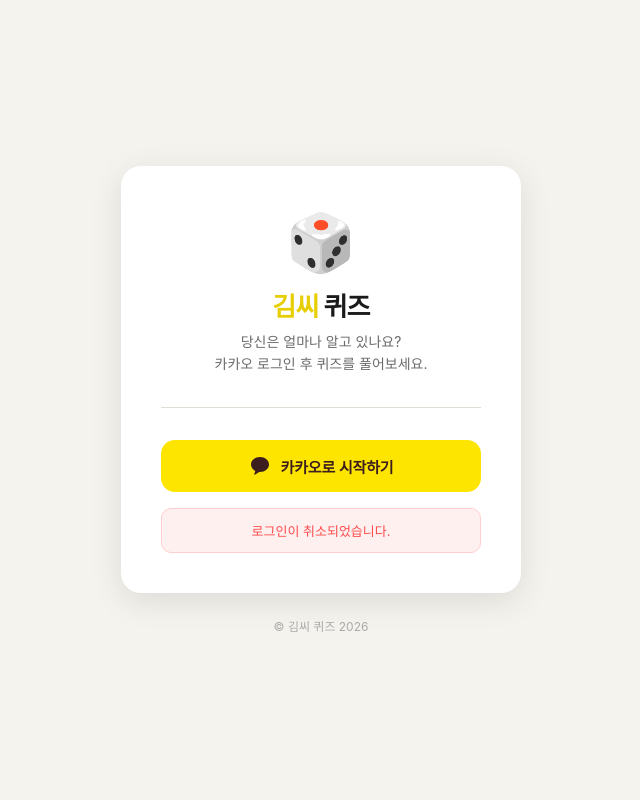
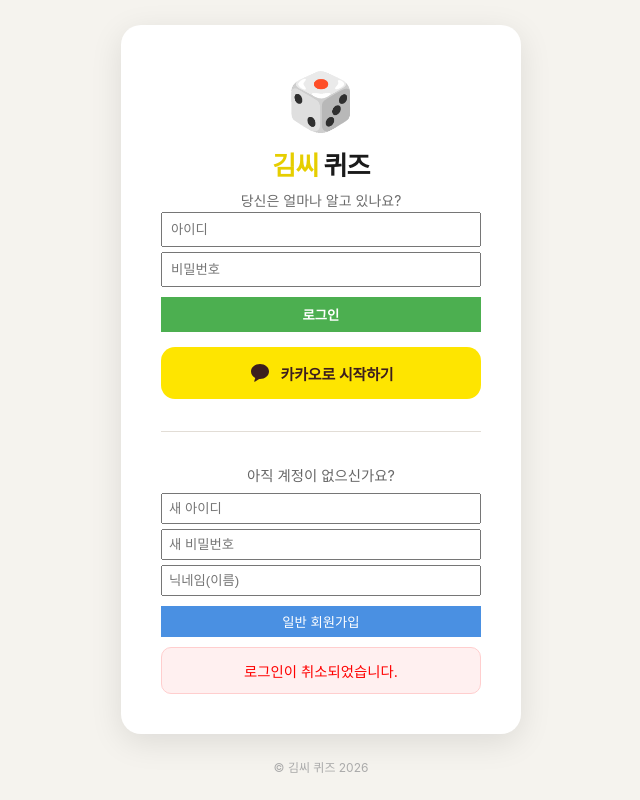
Before and after one commit to banana2990/2026bday, a Flask app: a page that uses templates/index.html in a window 1280 px wide. Shown: the whole page, without its empty margins (319-959 px from the left). Run offline with Flask 3, Linux system fonts and the light colour scheme; the visitor is signed in with stand-in values (Sample User, id 1); some libraries are stand-ins or nearby versions.

Commit message:
20260620 quiz page setting_kakao login / normal login

```diff
--- a/app.py
+++ b/app.py
@@ -4,6 +4,7 @@ from datetime import datetime
 
 from flask import Flask, render_template, redirect, request, session, url_for
 from flask_sqlalchemy import SQLAlchemy
+from werkzeug.security import generate_password_hash, check_password_hash
 
 app = Flask(__name__)
 
@@ -27,7 +28,17 @@ KAKAO_REDIRECT_URI = os.environ.get(
 
 class User(db.Model):
     __tablename__ = "users"
-    id            = db.Column(db.BigInteger, primary_key=True)   # 카카오 회원번호
+    # 내부 식별용 PK (Auto-increment)
+    id            = db.Column(db.Integer, primary_key=True, autoincrement=True)
+    # 로그인 타입 구분 ('kakao' 또는 'local')
+    login_type    = db.Column(db.String(10), nullable=False, default='local')
+    # 카카오 고유 식별 통합 번호 (일반 유저는 Null)
+    kakao_id      = db.Column(db.BigInteger, unique=True, nullable=True)
+    # 일반 로그인용 ID (카카오 유저는 Null 가능)
+    username      = db.Column(db.String(50), unique=True, nullable=True)
+    # 암호화된 비밀번호 해시값 (카카오 유저는 Null)
+    password_hash = db.Column(db.String(255), nullable=True)
+
     nickname      = db.Column(db.String(100))
     profile_image = db.Column(db.String(500))
     created_at    = db.Column(db.DateTime, default=datetime.utcnow)
@@ -36,11 +47,19 @@ class User(db.Model):
     quiz_attempts = db.relationship("QuizAttempt", backref="user", lazy=True)
     messages      = db.relationship("Message",      backref="user", lazy=True)
 
+    # 비밀번호 해시화 암호화 (Spring Security의 PasswordEncoder 역할)
+    def set_password(self, password):
+        self.password_hash = generate_password_hash(password)
+
+    # 비밀번호 검증 매칭
+    def check_password(self, password):
+        return check_password_hash(self.password_hash, password)
+
 
 class QuizAttempt(db.Model):
     __tablename__ = "quiz_attempts"
     id         = db.Column(db.Integer, primary_key=True)
-    user_id    = db.Column(db.BigInteger, db.ForeignKey("users.id"), nullable=False)
+    user_id    = db.Column(db.Integer, db.ForeignKey("users.id"), nullable=False)
     is_correct = db.Column(db.Boolean,  nullable=False)
     created_at = db.Column(db.DateTime, default=datetime.utcnow)
 
@@ -48,7 +67,7 @@ class QuizAttempt(db.Model):
 class Message(db.Model):
     __tablename__ = "messages"
     id         = db.Column(db.Integer, primary_key=True)
-    user_id    = db.Column(db.BigInteger, db.ForeignKey("users.id"), nullable=False)
+    user_id    = db.Column(db.Integer, db.ForeignKey("users.id"), nullable=False)
     content    = db.Column(db.Text, nullable=False)
     created_at = db.Column(db.DateTime, default=datetime.utcnow)
     updated_at = db.Column(db.DateTime, default=datetime.utcnow, onupdate=datetime.utcnow)
@@ -73,6 +92,7 @@ def home():
     )
 
 
+# [OAuth] 카카오 로그인 콜백 처리
 @app.route("/auth/kakao/callback")
 def kakao_callback():
     code  = request.args.get("code")
@@ -114,10 +134,15 @@ def kakao_callback():
     nickname = profile.get("nickname", "")
     img_url  = profile.get("profile_image_url", "")
 
-    # 3) DB upsert
-    user = db.session.get(User, kakao_id)
+    # 3) DB upsert (kakao_id 기준 조회)
+    user = User.query.filter_by(kakao_id=kakao_id).first()
     if user is None:
-        user = User(id=kakao_id, nickname=nickname, profile_image=img_url)
+        user = User(
+            kakao_id=kakao_id,
+            login_type="kakao",
+            nickname=nickname,
+            profile_image=img_url
+        )
         db.session.add(user)
     else:
         user.nickname      = nickname
@@ -125,12 +150,62 @@ def kakao_callback():
         user.last_login_at = datetime.utcnow()
     db.session.commit()
 
-    # 4) 세션 저장
-    session["user_id"]       = kakao_id
+    # 4) 세션 저장 (내부 고유 PK인 user.id 저장)
+    session["user_id"]       = user.id
     session["nickname"]      = nickname
     session["profile_image"] = img_url
 
     return redirect(url_for("home"))
+
+
+# [Local] 일반 회원가입 처리
+@app.route("/register", methods=["POST"])
+def register():
+    username = request.form.get("username")
+    password = request.form.get("password")
+    nickname = request.form.get("nickname")
+
+    if not username or not password or not nickname:
+        return redirect(url_for("home") + "?login_error=모든 필드를 입력해주세요.")
+
+    # 중복 아이디 체크
+    existing_user = User.query.filter_by(username=username).first()
+    if existing_user:
+        return redirect(url_for("home") + "?login_error=이미 존재하는 아이디입니다.")
+
+    # 새 유저 등록 및 패스워드 암호화
+    new_user = User(username=username, nickname=nickname, login_type="local")
+    new_user.set_password(password)
+
+    db.session.add(new_user)
+    db.session.commit()
+
+    # 가입 직후 세션 로그인 처리
+    session["user_id"] = new_user.id
+    session["nickname"] = new_user.nickname
+
+    return redirect(url_for("home"))
+
+
+# [Local] 일반 로그인 처리
+@app.route("/login", methods=["POST"])
+def local_login():
+    username = request.form.get("username")
+    password = request.form.get("password")
+
+    user = User.query.filter_by(username=username, login_type="local").first()
+
+    # 유저 체크 및 비밀번호 해시값 대조
+    if user and user.check_password(password):
+        user.last_login_at = datetime.utcnow()
+        db.session.commit()
+
+        session["user_id"] = user.id
+        session["nickname"] = user.nickname
+        session["profile_image"] = user.profile_image
+        return redirect(url_for("home"))
+
+    return redirect(url_for("home") + "?login_error=아이디 또는 비밀번호가 틀렸습니다.")
 
 
 @app.route("/logout")
@@ -140,4 +215,5 @@ def logout():
 
 
 if __name__ == "__main__":
-    app.run(debug=True)
+    port = int(os.environ.get("PORT", 5000))
+    app.run(host="0.0.0.0", port=port, debug=True)
--- a/requirements.txt
+++ b/requirements.txt
@@ -1,5 +1,5 @@
 Flask==3.0.3
+Flask-SQLAlchemy==3.1.1
 gunicorn==22.0.0
-psycopg2-binary==2.9.10
-Flask-SQLAlchemy==3.1.1
 requests==2.32.3
+psycopg2-binary==2.9.9
--- a/templates/index.html
+++ b/templates/index.html
@@ -7,24 +7,19 @@
     <meta name="keywords" content="[2026 김예진 탄신일 기념 퀴즈]">
     <meta name="description" content="20개의 질문을 맞춰라!">
 
-    <!-- sns share -->
     <meta property="og:url" content="https://kimsquiz2026.onrender.com" />
     <meta property="og:title" content="[2026 김예진 탄신일 기념 퀴즈]" />
     <meta property="og:type" content="website" />
     <meta property="og:image" content="/static/img/sweetbell.jpg" />
     <meta property="og:description" content="20개의 질문을 맞춰라!" />
 
-    <!--favicon-->
     <link rel="shortcut icon" href="/static/img/favicon.ico">
     <link rel="apple-touch-icon-precomposed" href="/static/img/favicon.ico" />
 
-    <title>
-        2026 김예진 탄신일 퀴즈
-    </title>
+    <title>2026 김예진 탄신일 퀴즈</title>
 
     <link rel="stylesheet" href="{{ url_for('static', filename='css/base.css') }}" />
 
-    <!-- 카카오 JavaScript SDK 2.8.1 -->
     <script src="https://t1.kakaocdn.net/kakao_js_sdk/2.8.1/kakao.min.js"></script>
 </head>
 <body>
@@ -32,29 +27,40 @@
 <div class="card">
 
     {% if not user %}
-    <!-- ════════ 비로그인 ════════ -->
     <div class="hero-emoji">🎲</div>
     <h1 class="hero-title"><span>김씨</span> 퀴즈</h1>
-    <p class="hero-sub">
-        당신은 얼마나 알고 있나요?<br>
-        카카오 로그인 후 퀴즈를 풀어보세요.
-    </p>
+    <p class="hero-sub">당신은 얼마나 알고 있나요?</p>
 
-    <div class="divider"></div>
+    <form action="/login" method="POST" style="margin-bottom: 15px;">
+        <input type="text" name="username" placeholder="아이디" required style="width:100%; padding:8px; margin-bottom:5px; box-sizing: border-box;">
+        <input type="password" name="password" placeholder="비밀번호" required style="width:100%; padding:8px; margin-bottom:10px; box-sizing: border-box;">
+        <button type="submit" style="width:100%; padding:8px; background-color:#4CAF50; color:white; border:none; cursor:pointer; font-weight:bold;">로그인</button>
+    </form>
 
-    <button class="btn-kakao" onclick="kakaoLogin()">
+    <button class="btn-kakao" onclick="kakaoLogin()" style="margin-bottom: 20px; width:100%;">
         <svg width="22" height="22" viewBox="0 0 22 22" fill="none" xmlns="http://www.w3.org/2000/svg">
             <path d="M11 2C6.029 2 2 5.358 2 9.5c0 2.677 1.695 5.033 4.271 6.393L5.2 19.3c-.1.37.33.668.652.441L10.2 16.94c.263.02.53.06.8.06 4.971 0 9-3.358 9-7.5S15.971 2 11 2Z" fill="#3C1E1E"/>
         </svg>
         카카오로 시작하기
     </button>
 
+    <div class="divider"></div>
+
+    <div style="margin-top: 15px; text-align: left;">
+        <p style="font-size: 0.9em; color: #666; margin-bottom: 8px; text-align: center;">아직 계정이 없으신가요?</p>
+        <form action="/register" method="POST">
+            <input type="text" name="username" placeholder="새 아이디" required style="width:100%; padding:6px; margin-bottom:5px; box-sizing: border-box;">
+            <input type="password" name="password" placeholder="새 비밀번호" required style="width:100%; padding:6px; margin-bottom:5px; box-sizing: border-box;">
+            <input type="text" name="nickname" placeholder="닉네임(이름)" required style="width:100%; padding:6px; margin-bottom:10px; box-sizing: border-box;">
+            <button type="submit" style="width:100%; padding:6px; background-color:#4a90e2; color:white; border:none; cursor:pointer;">일반 회원가입</button>
+        </form>
+    </div>
+
     {% if request.args.get('login_error') %}
-    <div class="error-banner">{{ request.args.get('login_error') }}</div>
+    <div class="error-banner" style="color: red; margin-top: 10px; font-size: 0.9em;">{{ request.args.get('login_error') }}</div>
     {% endif %}
 
     {% else %}
-    <!-- ════════ 로그인 후 ════════ -->
     <div class="user-card">
         <div class="user-avatar">
             {% if user.profile_image %}
```
